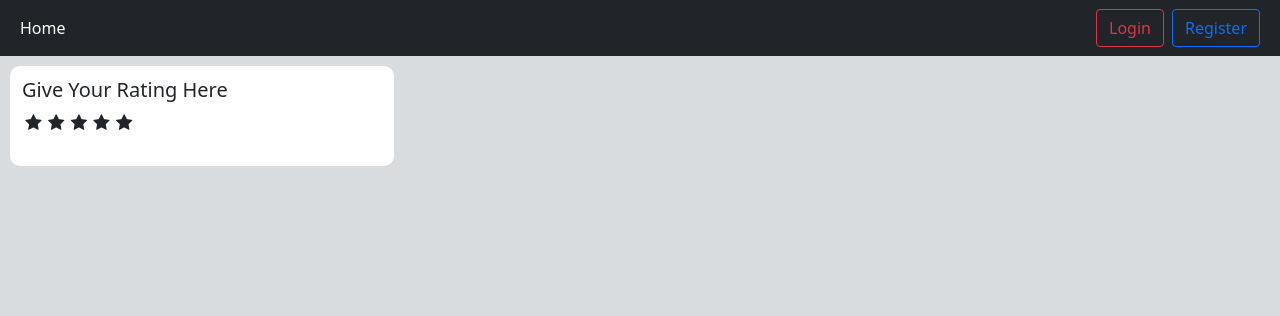
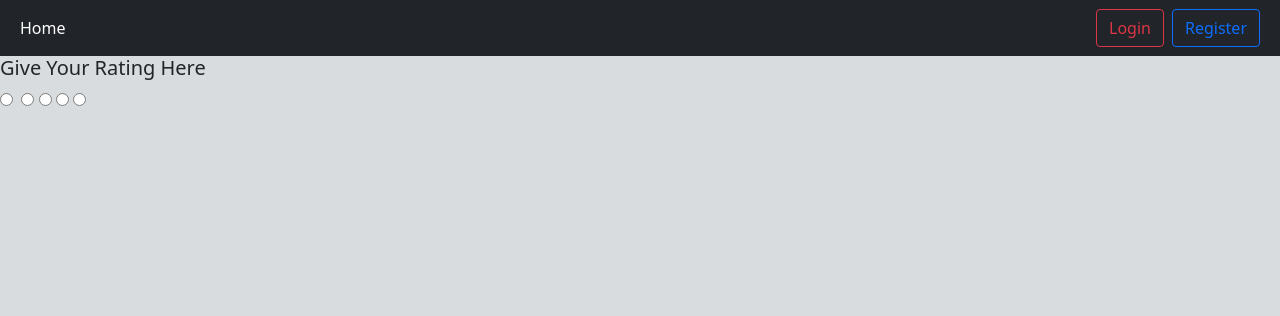
Before and after one commit to asifparvezmahim/Quiz_Project, a Django app: page /quizes/rating/1/ in a window 1280 px wide. Shown: the top 316 px of the page. Run offline with Django 4.2, Linux system fonts and the light colour scheme.

Commit message:
14th commit

```diff
--- a/accounts/views.py
+++ b/accounts/views.py
@@ -77,12 +77,15 @@ def user_login(request):
             user_pass = form.cleaned_data["password"]
             user = authenticate(username=user_name, password=user_pass)
             if user is not None:
+                print("Exist")
                 login(request, user)
                 return redirect("profile")
 
             else:
+                print("Not Exist")
                 return redirect("register")
     else:
+        print("Else")
         form = AuthenticationForm()
         return render(request, "authentication.html", {"form": form, "type": "Login"})
 
--- a/quizes/static/quizes/style.css
+++ b/quizes/static/quizes/style.css
@@ -15,54 +15,6 @@
 }
 
 /* *******************************************************************************************************
-                                                  rating page css
-***********************************************************************************************************/
-.rating_container{
-    width: 30%;
-    height: 100px;
-    border: 2px solid white;
-    border-radius: 10px;
-    margin-top:10px ;
-    margin-left: 10px;
-    background-color: white;
-    padding-left: 10px;
-    padding-top: 10px;
-}
-
-.rate > input{
-    display: none;
-}
-
-.rate{
-    display: inline-block;
-    border: 0;
-}
-
-.rate > label{
-    float: right;
-}
-
-/*showing star*/
-.rate > label:before{
-    display: inline;
-    font-size: 1.1rem;
-    font-family: FontAwesome;
-    content:"\f005";
-    margin: 0;
-    padding: 0.3rem .2rem;
-    cursor: pointer;
-}
-
-input :checked ~ label ,label:hover ~label{
-    color: #ffb503;
-}
-
-/* hover hightlight */
-/* input:checked + label:hover, input:checked ~ label:hover,input:checked ~ label:hover ~ label,
-label:hover ~ input:checked ~ label{
-  color: #cc9000;
-} */
-/* *******************************************************************************************************
                                                   end of rating page css
 ***********************************************************************************************************/
 @media only screen and (max-width: 400px){
--- a/quizes/templates/main.html
+++ b/quizes/templates/main.html
@@ -86,6 +86,12 @@
             >
 
             <a
+            href="{%url "lead_view" obj.id%}"
+            class="btn btn-primary"
+            data-pk="{{obj.pk}}"
+            >Leaderboard</a>
+
+            <a
             href="{%url "rating_view" obj.id%}"
             class="btn btn-primary"
             data-pk="{{obj.pk}}"
--- a/quizes/urls.py
+++ b/quizes/urls.py
@@ -1,5 +1,12 @@
 from django.urls import path
-from .views import quiz_view, QuizList, quiz_data_view, save_quiz_view, rating
+from .views import (
+    quiz_view,
+    QuizList,
+    quiz_data_view,
+    save_quiz_view,
+    rating,
+    leaderboard,
+)
 
 urlpatterns = [
     path("", QuizList, name="quiz"),
@@ -8,4 +15,5 @@ urlpatterns = [
     path("<pk>/save/", save_quiz_view, name="save-view"),
     path("<pk>/data/", quiz_data_view, name="quiz_data_view"),
     path("rating/<pk>/", rating, name="rating_view"),
+    path("leadrrboard/<pk>/", leaderboard, name="lead_view"),
 ]
--- a/quizes/views.py
+++ b/quizes/views.py
@@ -44,7 +44,6 @@ def quiz_data_view(request, pk):
 
 
 def save_quiz_view(request, pk):
-    print("request.POST: ", request.POST)
     if request.headers.get("x-requested-with") == "XMLHttpRequest":
         questions = []
         data = request.POST
@@ -125,8 +124,12 @@ def save_quiz_view(request, pk):
 
 
 def rating(request, pk):
-    print("pk: ", pk)
     return render(
         request,
         "rating.html",
     )
+
+
+def leaderboard(request, pk):
+    result = Result.objects.filter(quiz_id=pk).order_by("-score")
+    return render(request, "leaderboard.html", {"leadObjs": result})
```
Also changed, not shown: quizes/templates/leaderboard.html (added, +27 -0 lines), db.sqlite3.
